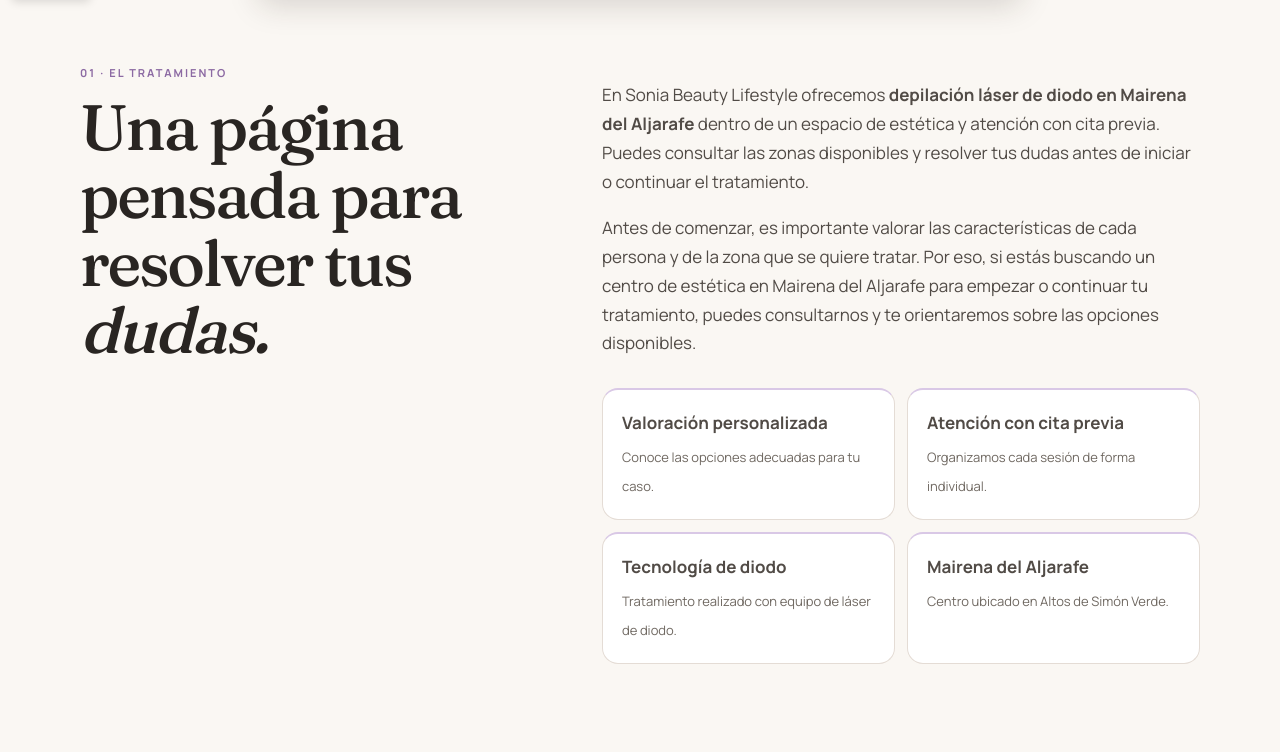
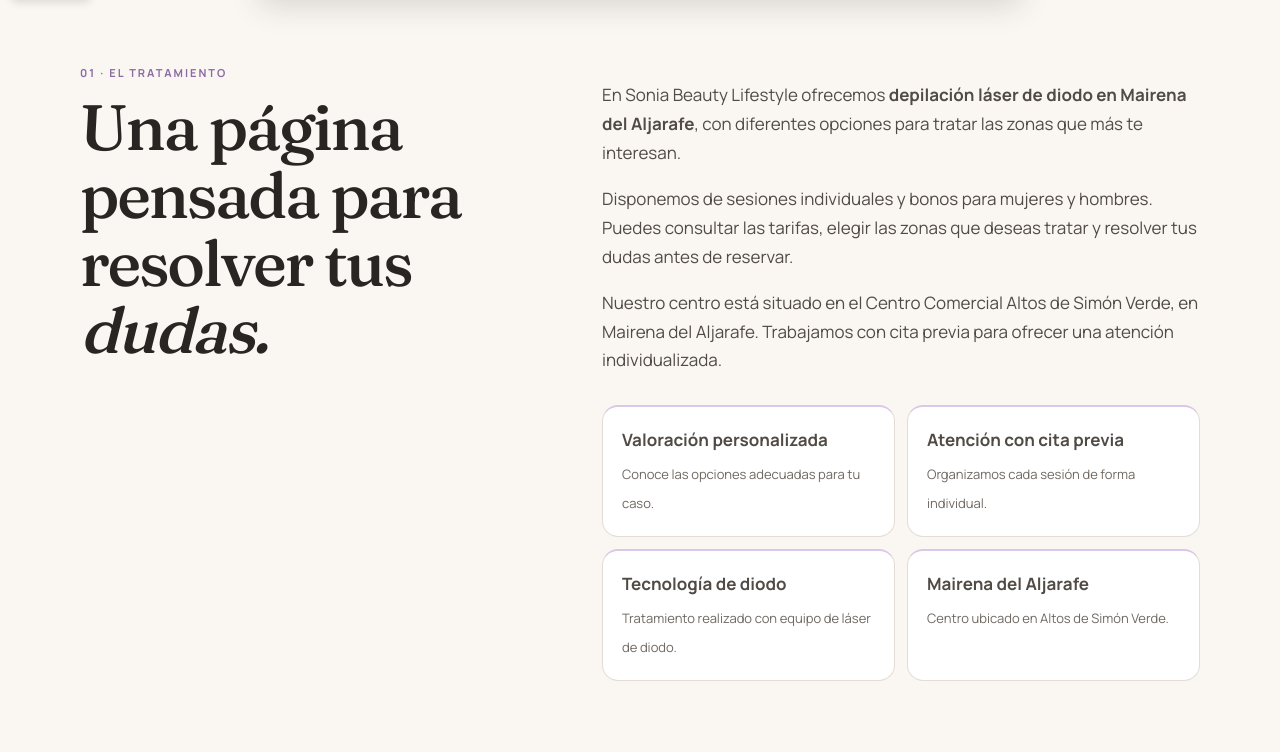
Before and after one commit to flavioycarmina/sonia-beauty-lifestyle, a plain HTML site: page depilacion-laser-mairena-del-aljarafe/index.html in a window 1280 px wide. Shown: the part 788-1540 px from the top of the page. Drawn offline with Linux system fonts and the light colour scheme.

Commit message:
Mejorar contenido SEO local de la página de depilación láser

```diff
--- a/depilacion-laser-mairena-del-aljarafe/index.html
+++ b/depilacion-laser-mairena-del-aljarafe/index.html
@@ -224,8 +224,9 @@
           <h2>Una página pensada para resolver tus <em>dudas.</em></h2>
         </div>
         <div class="text">
-          <p>En Sonia Beauty Lifestyle ofrecemos <strong>depilación láser de diodo en Mairena del Aljarafe</strong> dentro de un espacio de estética y atención con cita previa. Puedes consultar las zonas disponibles y resolver tus dudas antes de iniciar o continuar el tratamiento.</p>
-          <p>Antes de comenzar, es importante valorar las características de cada persona y de la zona que se quiere tratar. Por eso, si estás buscando un centro de estética en Mairena del Aljarafe para empezar o continuar tu tratamiento, puedes consultarnos y te orientaremos sobre las opciones disponibles.</p>
+          <p>En Sonia Beauty Lifestyle ofrecemos <strong>depilación láser de diodo en Mairena del Aljarafe</strong>, con diferentes opciones para tratar las zonas que más te interesan.</p>
+          <p>Disponemos de sesiones individuales y bonos para mujeres y hombres. Puedes consultar las tarifas, elegir las zonas que deseas tratar y resolver tus dudas antes de reservar.</p>
+          <p>Nuestro centro está situado en el Centro Comercial Altos de Simón Verde, en Mairena del Aljarafe. Trabajamos con cita previa para ofrecer una atención individualizada.</p>
 
           <div class="points">
             <div class="point"><b>Valoración personalizada</b><span>Conoce las opciones adecuadas para tu caso.</span></div>
@@ -325,6 +326,7 @@
           <div class="text">
             <p>Sonia Beauty Lifestyle se encuentra en <strong>Mairena del Aljarafe, Sevilla</strong>, en el Centro Comercial Altos de Simón Verde, Local 45.</p>
             <p>Si vives en Mairena del Aljarafe o en municipios cercanos del Aljarafe, puedes consultar disponibilidad y reservar tu cita para depilación láser de diodo.</p>
+            <p>Si buscas un centro de depilación láser cerca de Mairena del Aljarafe, puedes visitarnos desde localidades cercanas del Aljarafe. Consulta disponibilidad y tarifas y reserva tu sesión directamente por WhatsApp.</p>
             <p>En Sonia Beauty Lifestyle también puedes descubrir nuestro servicio de <a href="../presoterapia-mairena-del-aljarafe/">presoterapia en Mairena del Aljarafe</a>, una opción complementaria dentro de nuestros tratamientos de cuidado corporal.</p>
           </div>
         </div>
```
